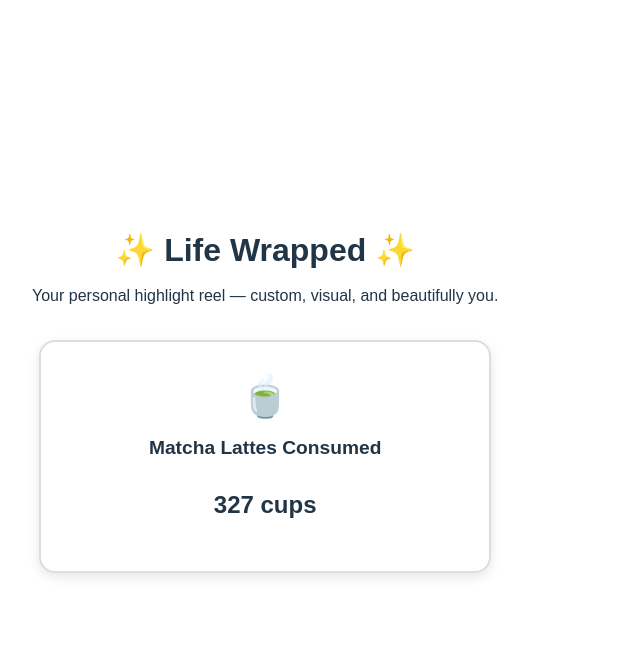
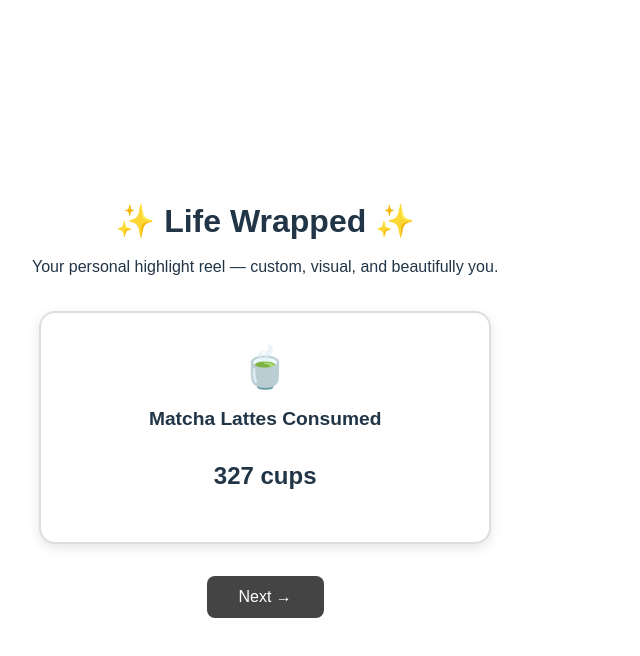
Before and after one commit to elizabethvilloria/lifeWrapped, a React (Vite) app: page / in a window 1280 px wide. Both pictures are taken after a click on the button "Start Your Wrapped". Shown: the top 656 px of the page, without its empty margins (0-640 px from the left). Built offline with nearby package versions, Linux system fonts and the light colour scheme.

Commit message:
Add multiple recap cards with next button flow

```diff
--- a/src/App.jsx
+++ b/src/App.jsx
@@ -1,8 +1,22 @@
 import { useState } from "react";
 import RecapCard from "./components/RecapCard";
 
+const recapData = [
+  { title: "Matcha Lattes Consumed", stat: "327 cups", emoji: "🍵" },
+  { title: "Books You Read", stat: "18 total", emoji: "📚" },
+  { title: "Photos Taken", stat: "1,642 snaps", emoji: "📸" },
+  { title: "Hours Slept", stat: "2,130 hours", emoji: "😴" },
+];
+
 function App() {
   const [started, setStarted] = useState(false);
+  const [currentCard, setCurrentCard] = useState(0);
+
+  const handleNext = () => {
+    if (currentCard < recapData.length - 1) {
+      setCurrentCard(currentCard + 1);
+    }
+  };
 
   return (
     <div style={{ padding: "2rem", fontFamily: "sans-serif", textAlign: "center" }}>
@@ -29,11 +43,33 @@ function App() {
       )}
 
       {started && (
-        <RecapCard
-          title="Matcha Lattes Consumed"
-          stat="327 cups"
-          emoji="🍵"
-        />
+        <>
+          <RecapCard
+            title={recapData[currentCard].title}
+            stat={recapData[currentCard].stat}
+            emoji={recapData[currentCard].emoji}
+          />
+
+          {currentCard < recapData.length - 1 ? (
+            <button
+              onClick={handleNext}
+              style={{
+                marginTop: "1rem",
+                background: "#444",
+                color: "#fff",
+                padding: "0.75rem 2rem",
+                border: "none",
+                borderRadius: "8px",
+                cursor: "pointer",
+                fontSize: "1rem"
+              }}
+            >
+              Next →
+            </button>
+          ) : (
+            <p style={{ marginTop: "1rem", fontStyle: "italic" }}>That's a wrap! 🎉</p>
+          )}
+        </>
       )}
     </div>
   );
```
